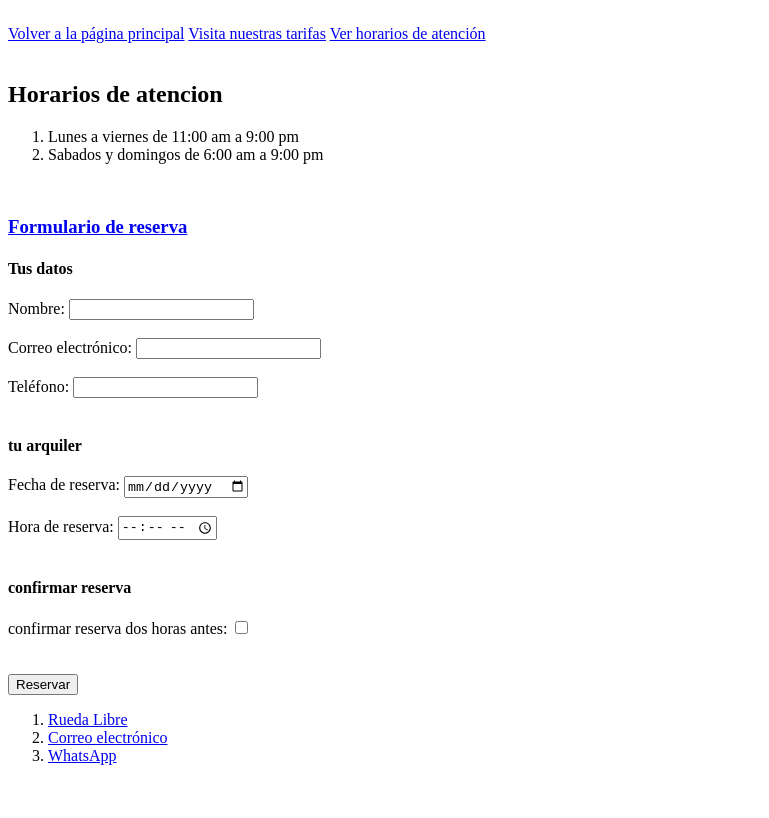
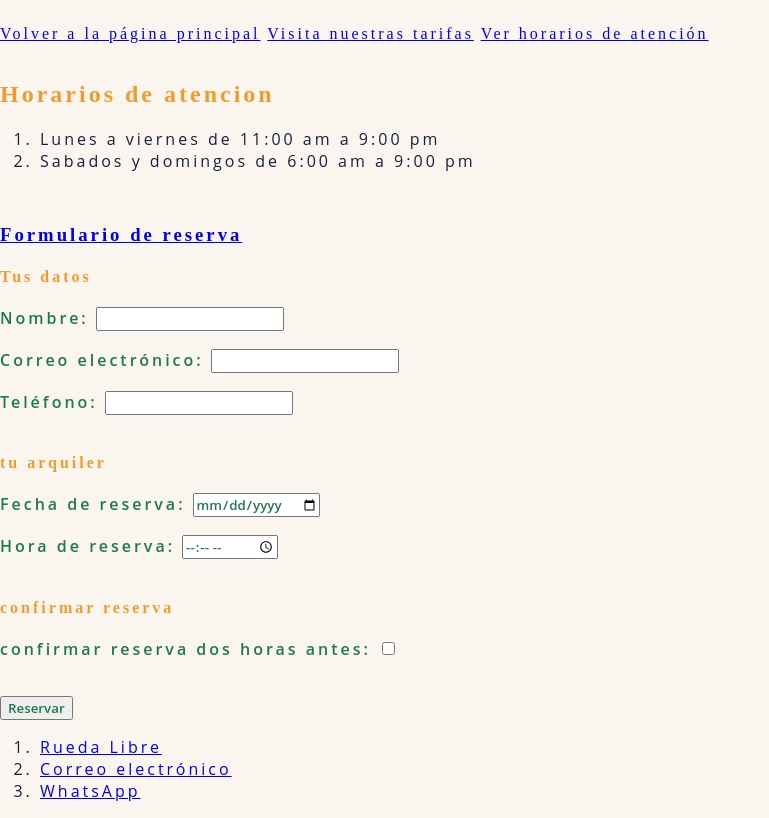
Before and after one commit to alanliantkd-max/rueda-libre, a plain HTML site: page pages/reservas.html in a window 1280 px wide. Shown: the part 73-891 px from the top of the page, without its empty margins (0-769 px from the left). Before the commit the page ends 854 px from the top, so only its background shows below. Drawn offline with Linux system fonts and the light colour scheme.

Commit message:
termine los entregables del dia 3 de la semana 1

```diff
--- /dev/null
+++ b/pages/css/styles.css
@@ -0,0 +1,33 @@
+:root {
+    --title: "Montserrat";
+    --text: "Open Sans";
+    --background-color: #FAF6EF;
+    --color-title: #f39a2b;
+    --color-text: #14213d;
+    --color-botton: #1e7a47;
+}
+
+body {
+    background-color: var(--background-color);
+    color: var(--color-text);
+    margin: 0;
+    padding: 0;
+    letter-spacing: 3px; /* Separa las letras */
+}
+
+h1, h2, h3, h4, h5, h6 {
+    font-family: var(--title);
+    font-weight: 700;
+    color: var(--color-title);
+}
+
+p, li, td, th {
+    font-family: var(--text);
+    font-weight: 400;
+}
+
+span, label, input, button {
+    font-family: var(--text);
+    font-weight: 600;
+    color: var(--color-botton);
+}
--- a/pag/reservas.html
+++ b/pages/reservas.html
@@ -5,6 +5,7 @@
     <meta name="viewport" content="width=
     , initial-scale=1.0">
     <title>Reservas</title>
+     <link rel="stylesheet" href="./css/styles.css">
 </head>
 <body>
     <h1>Reserva tu bicicleta</h1>
```
Also changed, not shown: index.html (+13 -1 lines), mi-bitacora/BITACORA.md (+16 -0 lines), pages/tarifas.html (renamed from pag/tarifas.html, +2 -1 lines), pag/css/styles.css (deleted).
